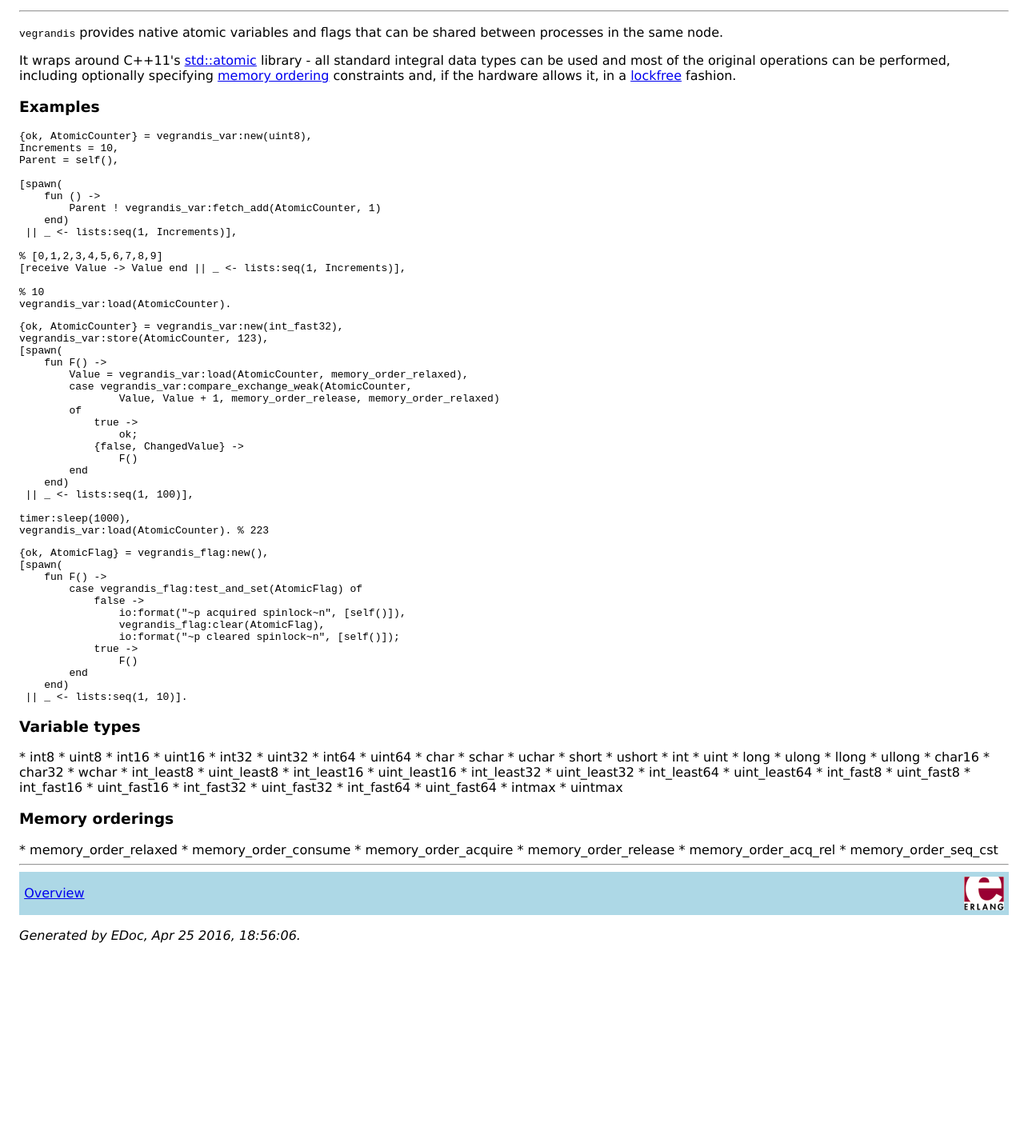
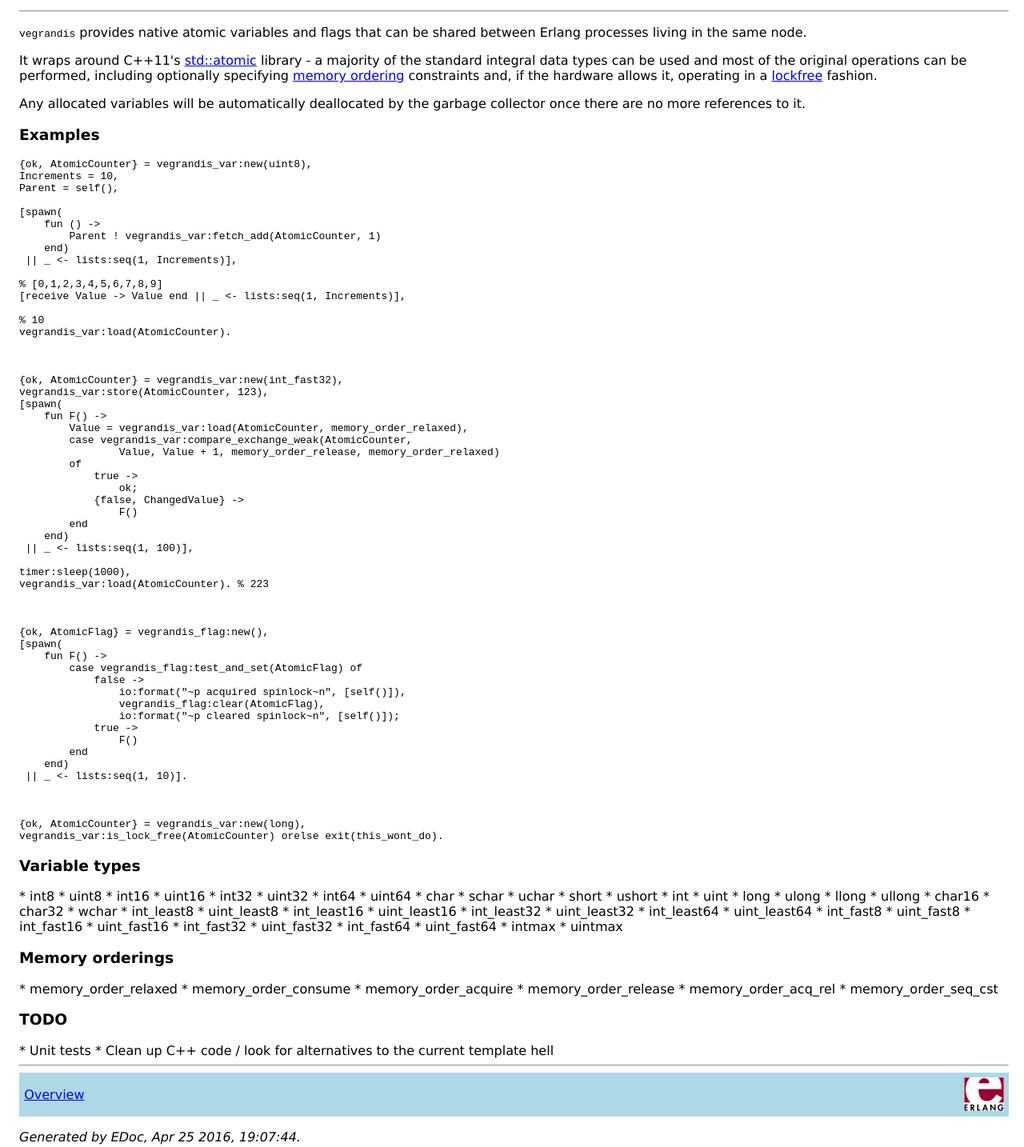
Before and after one commit to g-andrade/vegrandis, a plain HTML site: page doc/overview-summary.html in a window 1280 px wide. Shown: the part 281-1715 px from the top of the page at 80% size. Before the commit the page ends 1479 px from the top, so only its background shows below. Drawn offline with Linux system fonts and the light colour scheme.

Commit message:
Update docs

```diff
--- a/doc/overview-summary.html
+++ b/doc/overview-summary.html
@@ -15,9 +15,11 @@
 
 <hr>
 
-<p><code>vegrandis</code> provides native atomic variables and flags that can be shared between processes in the same node.</p>
+<p><code>vegrandis</code> provides native atomic variables and flags that can be shared between Erlang processes living in the same node.</p>
 
-<p>It wraps around C++11's <a href="http://en.cppreference.com/w/cpp/atomic/atomic">std::atomic</a> library - all standard integral data types can be used and most of the original operations can be performed, including optionally specifying <a href="http://en.cppreference.com/w/cpp/atomic/memory_order">memory ordering</a> constraints and, if the hardware allows it, in a <a href="http://en.cppreference.com/w/cpp/atomic/atomic_is_lock_free">lockfree</a> fashion.</p>
+<p>It wraps around C++11's <a href="http://en.cppreference.com/w/cpp/atomic/atomic">std::atomic</a> library - a majority of the standard integral data types can be used and most of the original operations can be performed, including optionally specifying <a href="http://en.cppreference.com/w/cpp/atomic/memory_order">memory ordering</a> constraints and, if the hardware allows it, operating in a <a href="http://en.cppreference.com/w/cpp/atomic/atomic_is_lock_free">lockfree</a> fashion.</p>
+
+<p>Any allocated variables will be automatically deallocated by the garbage collector once there are no more references to it.</p>
 
 <h3><a name="Examples">Examples</a></h3>
 <pre lang="erlang">
@@ -37,7 +39,7 @@ Parent = self(),
 % 10
 vegrandis_var:load(AtomicCounter).
 </pre>
-
+<br>
 <pre lang="erlang">
 {ok, AtomicCounter} = vegrandis_var:new(int_fast32),
 vegrandis_var:store(AtomicCounter, 123),
@@ -58,7 +60,7 @@ vegrandis_var:store(AtomicCounter, 123),
 timer:sleep(1000),
 vegrandis_var:load(AtomicCounter). % 223
 </pre>
-
+<br>
 <pre lang="erlang">
 {ok, AtomicFlag} = vegrandis_flag:new(),
 [spawn(
@@ -73,6 +75,11 @@ vegrandis_var:load(AtomicCounter). % 223
         end
     end)
  || _ &lt;- lists:seq(1, 10)].
+</pre>
+<br>
+<pre lang="erlang">
+{ok, AtomicCounter} = vegrandis_var:new(long),
+vegrandis_var:is_lock_free(AtomicCounter) orelse exit(this_wont_do).
 </pre>
 
 <h3><a name="Variable_types">Variable types</a></h3><p>
@@ -117,16 +124,20 @@ vegrandis_var:load(AtomicCounter). % 223
 * intmax
 * uintmax</p>
 
-<h3><a name="Memory_orderings">Memory orderings</a></h3>
+<h3><a name="Memory_orderings">Memory orderings</a></h3><p>
 * memory_order_relaxed
 * memory_order_consume
 * memory_order_acquire
 * memory_order_release
 * memory_order_acq_rel
-* memory_order_seq_cst
+* memory_order_seq_cst</p>
+
+<h3><a name="TODO">TODO</a></h3>
+* Unit tests
+* Clean up C++ code / look for alternatives to the current template hell
 
 <hr>
 <div class="navbar"><a name="#navbar_bottom"></a><table width="100%" border="0" cellspacing="0" cellpadding="2" summary="navigation bar"><tr><td><a href="overview-summary.html" target="overviewFrame">Overview</a></td><td><a href="http://www.erlang.org/"><img src="erlang.png" align="right" border="0" alt="erlang logo"></a></td></tr></table></div>
-<p><i>Generated by EDoc, Apr 25 2016, 18:56:06.</i></p>
+<p><i>Generated by EDoc, Apr 25 2016, 19:07:44.</i></p>
 </body>
 </html>
```
Also changed, not shown: doc/vegrandis_flag.html (+1 -1 lines), doc/vegrandis_var.html (+1 -1 lines), 3 other files.
